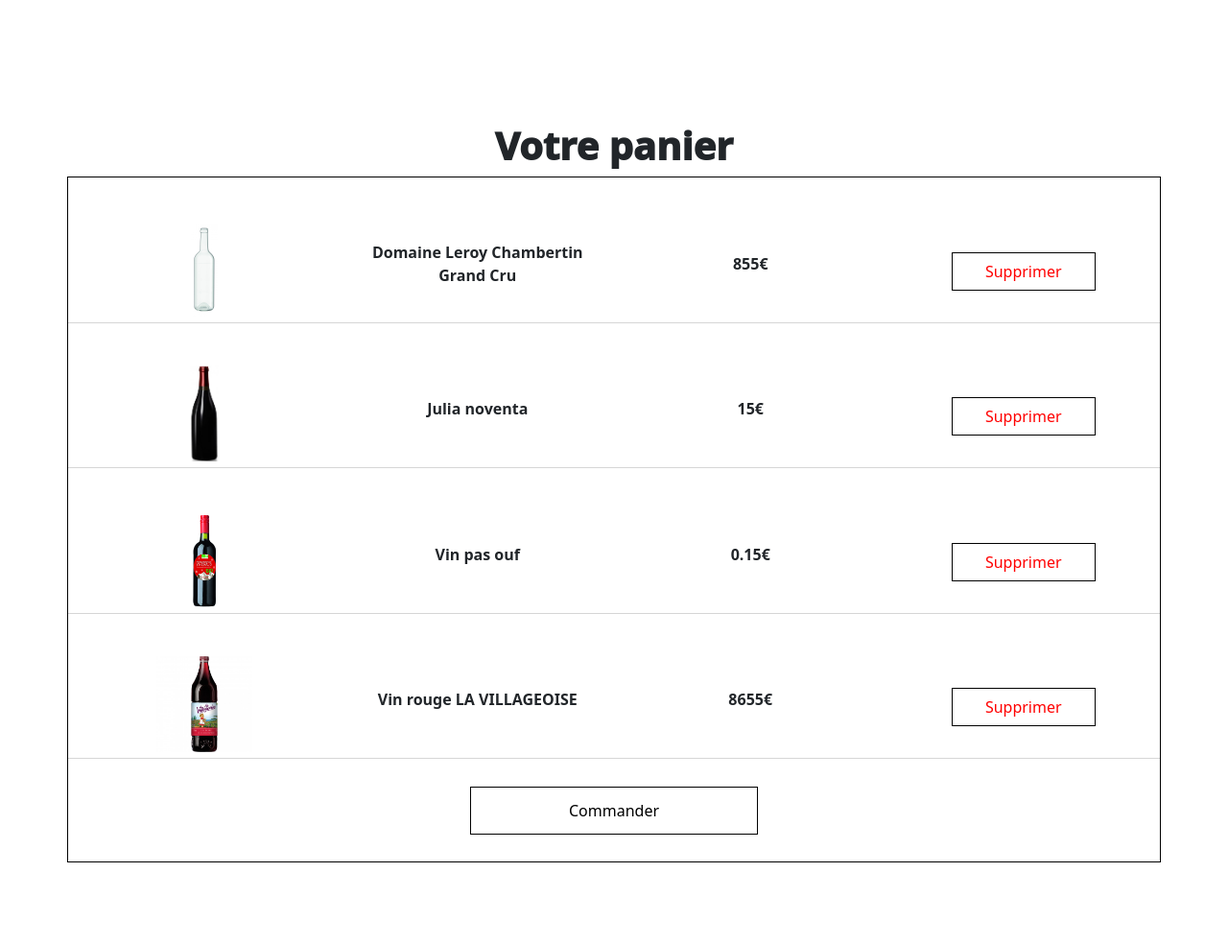
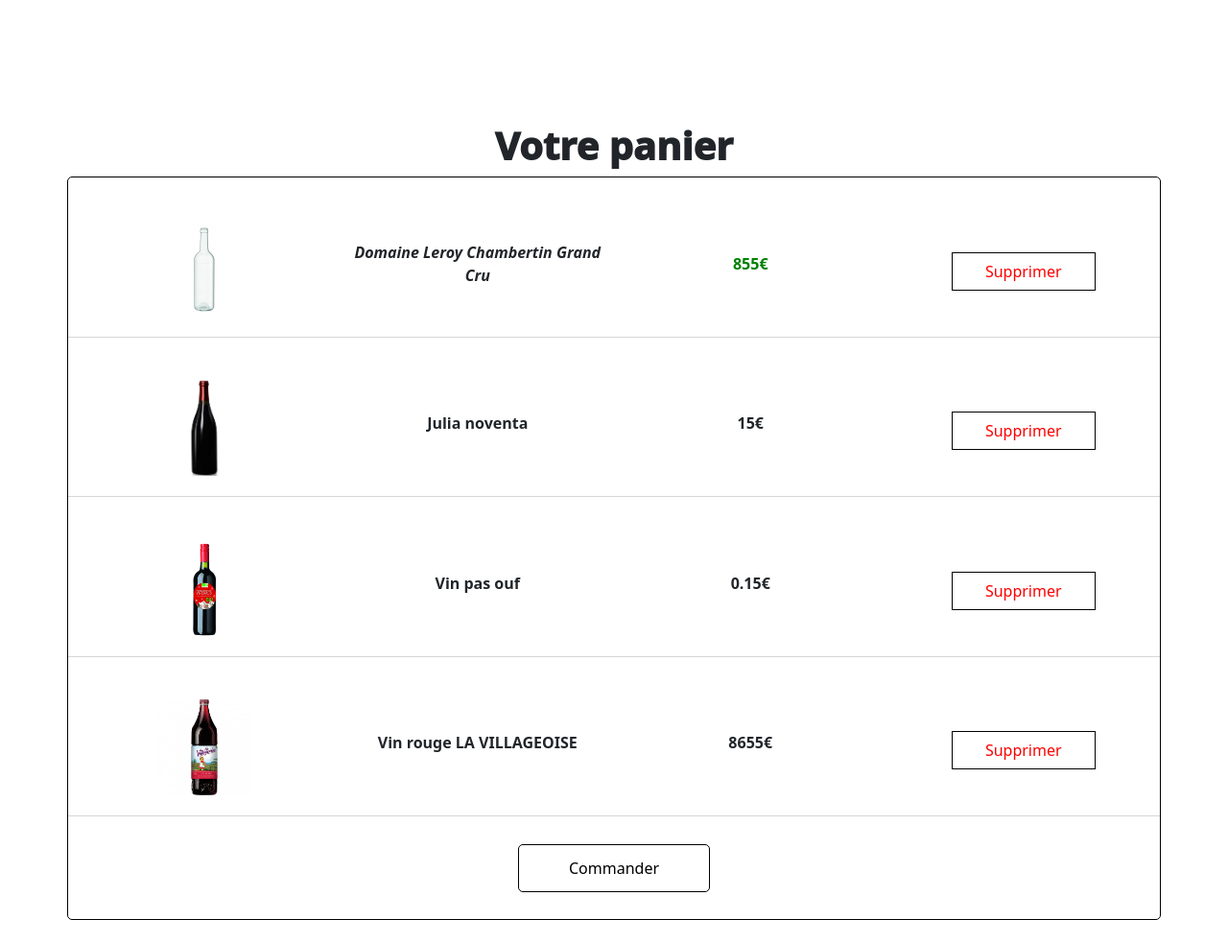
Before and after one commit to DamienSALEM/projet-php-semaine, a PHP site: page /templates/cart.php in a window 1280 px wide. Shown: the whole page at 96% size. Before the commit the page ends 899 px from the top, so only its background shows below. Run offline with PHP 8.4, Linux system fonts and the light colour scheme.

Commit message:
amélioration front

```diff
--- a/public/css/Panier.css
+++ b/public/css/Panier.css
@@ -13,9 +13,10 @@
   margin-top: 4%;
   font-weight: 600 ;
   border-bottom: solid 1px rgb(214, 214, 214);
+  padding-bottom: 15px;
 }
 .bouttonCommander{
-  width: 300px;
+  width: 200px;
   height: 50px;
   margin-left: 50%;
   transform: translate(-50%);
@@ -24,12 +25,14 @@
 
   background-color: white;
   border: solid black 1px;
+  border-radius: 5px;
 }
 .bouttonCommander:hover{
   background-color: rgba(230, 230, 230, 0.8);
 }
 .blockProduit{
   border: solid 1px black;
+  border-radius: 5px;
 
 }
 .imageProduit{
@@ -71,3 +74,6 @@
   color: white;
   background-color: red;
 }
+.prix{
+  color: green;
+}
--- a/templates/cart.php
+++ b/templates/cart.php
@@ -18,8 +18,8 @@
 		<div class="container blockProduit">
 				<div class="element row">
 					<div class="col-3"><img src="public/assets/bouteille.jpg" width="100" height="100" class="imageProduit"/></div>
-						<div class="col-3"><p>Domaine Leroy Chambertin Grand Cru</p></div>
-						<div class="col-3"><p>855€</p></div>
+						<div class="col-3"><p><i>Domaine Leroy Chambertin Grand Cru</i></p></div>
+						<div class="col-3"><p class="prix">855€</p></div>
 						<div class="col-3"><input type="button" value="Supprimer" class="bouttonSupprimer"></div>
 				</div>
         <div class="element row">
--- a/templates/navbar.php
+++ b/templates/navbar.php
@@ -38,12 +38,6 @@
           </li>
           <li class="nav-item">
             <a href="?page=products" class="nav-link">Magasin</a>
-<<<<<<< HEAD
-          </li>
-          <li class="nav-item">
-            <a href="?page=login" class="nav-link">Se connecter</a>
-=======
->>>>>>> 2f68e14b2ade42adb519d8dba062cb797770bb6a
           </li>
           <?php
           if (isset($_SESSION['user']) && is_numeric($_SESSION['user']))
--- a/templates/products.php
+++ b/templates/products.php
@@ -22,7 +22,7 @@
 				"<div class=\"col-4\">
 					<div class=\"element\">
 						<img src=\"$product->image\" width=\"200\" height=\"200\">
-						<p><i>$product->name</i></p>
+						<p class=\"nomProduit\"><i>$product->name</i></p>
 						<p class=\"prix\">$product->price €</p>
 						<input type=\"button\" value=\"Ajouter au panier 🍷\" class=\"bouttonPanier\">
 					</div>
```
Also changed, not shown: public/css/Produit.css (+4 -5 lines).
